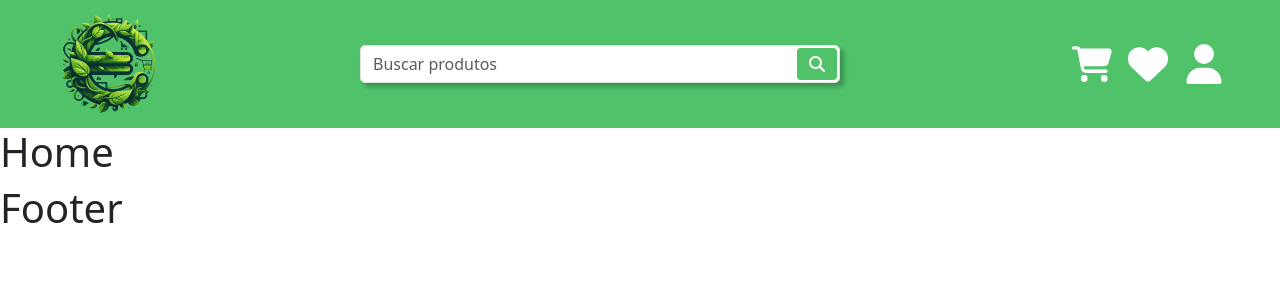
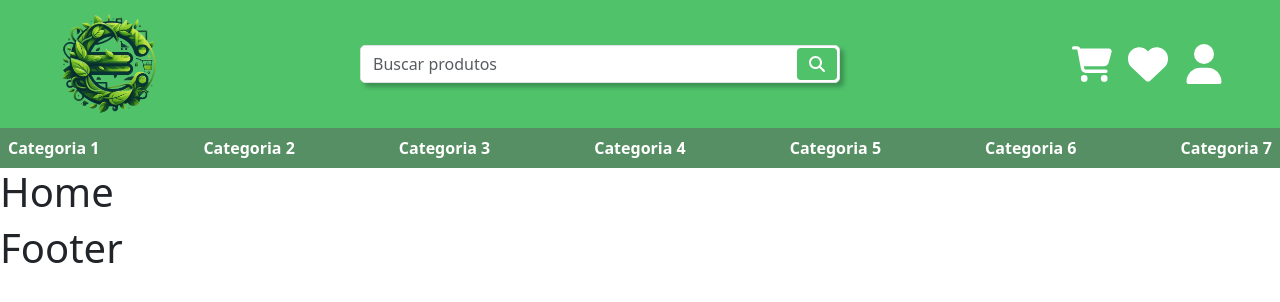
Before and after one commit to Credosvaldo/workshop-springboot3-jpa, a React (Create React App) app in the folder view/: page / in a window 1280 px wide. Shown: the top 302 px of the page. Built offline with nearby package versions, Linux system fonts and the light colour scheme.

Commit message:
feat: header completo

```diff
--- a/view/src/components/layouts/Header.jsx
+++ b/view/src/components/layouts/Header.jsx
@@ -23,8 +23,14 @@ function Header() {
 
             </div>
 
-            <div className='d-flex bg-color-2'>
-
+            <div className='d-flex bg-color-2 justify-content-between p-2 text-white fw-bold'>
+                <div>Categoria 1</div>
+                <div>Categoria 2</div>
+                <div>Categoria 3</div>
+                <div>Categoria 4</div>
+                <div>Categoria 5</div>
+                <div>Categoria 6</div>
+                <div>Categoria 7</div>
             </div>
         </div>
     )
```
